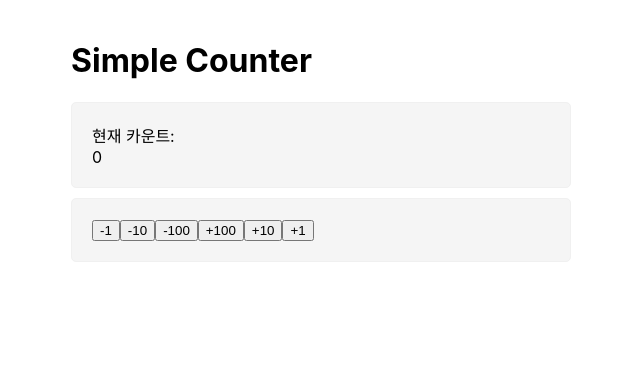
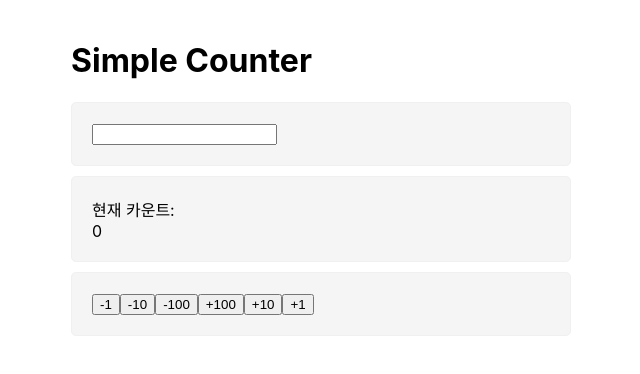
Before and after one commit to gyeonggumun/study_simple_counter, a React (Create React App) app: page / in a window 1280 px wide. Shown: the top 374 px of the page, without its empty margins (319-959 px from the left). Built offline with nearby package versions, Linux system fonts and the light colour scheme.

Commit message:
feat: 데이터를 입력할 input창 생성

```diff
--- a/src/App.js
+++ b/src/App.js
@@ -5,10 +5,14 @@ import Viewer from './component/Viewer';
 
 function App() {
   const [count, setCount] = useState(0);
+  const [text, setText] = useState("");
 
   const handleSetCount = (value) => {
     setCount(count + value);
   };
+  const handleChangeText = (e) => {
+    setText(e.target.value);
+  }
 
   useEffect(() => {
     console.log("count 업데이트: ", count);
@@ -16,6 +20,9 @@ function App() {
 
   return <div className="App">
     <h1>Simple Counter</h1>
+    <section>
+      <input value={text} onChange={handleChangeText} />
+    </section>
     <section>
       <Viewer count={count}/>
     </section>
```
